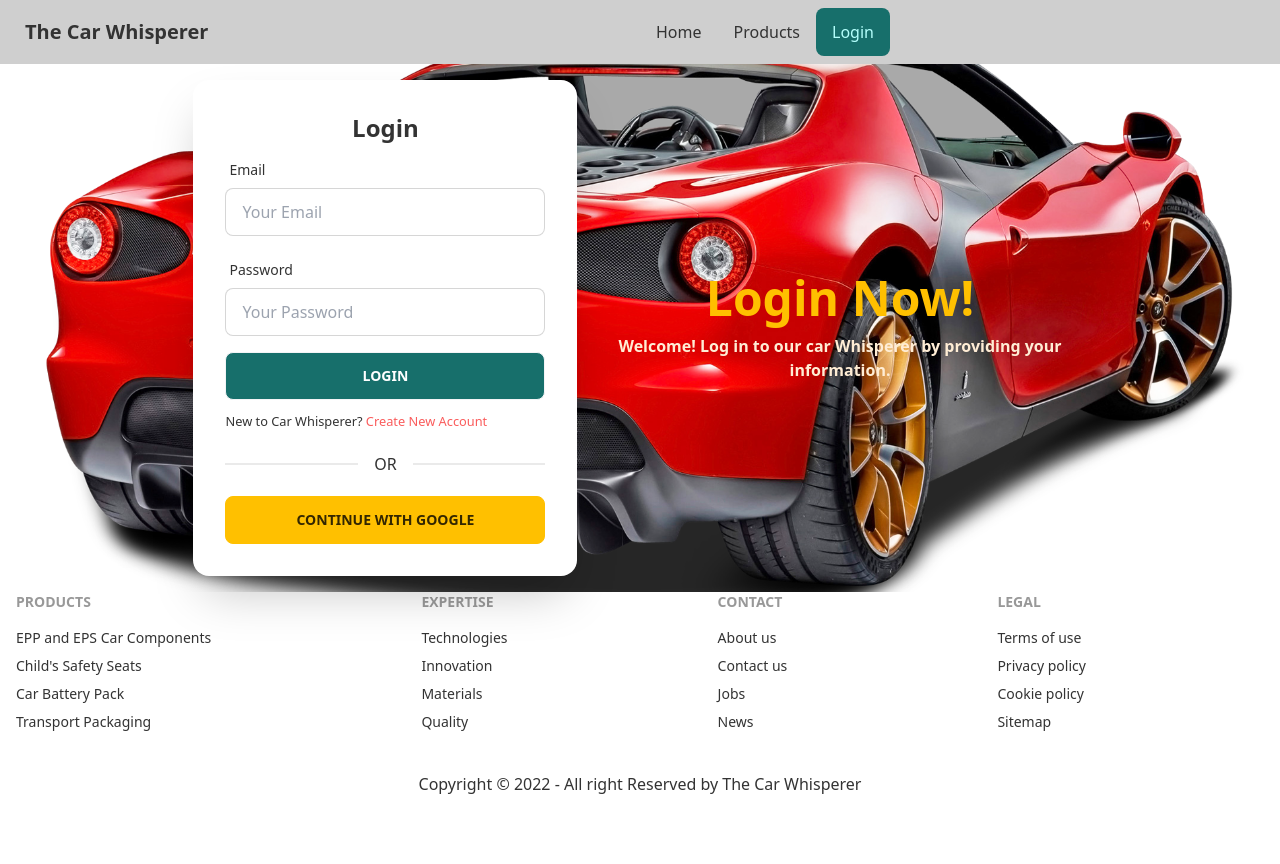
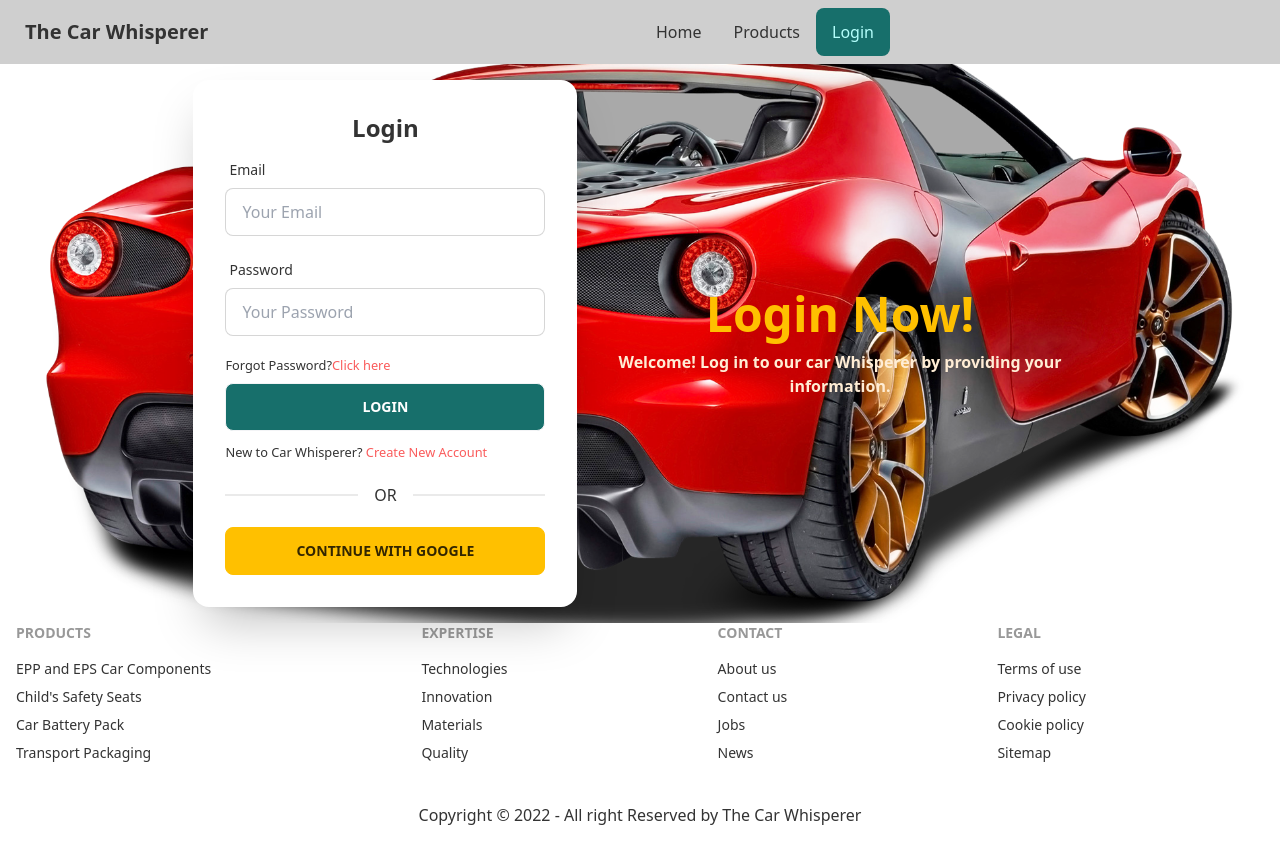
Before and after one commit to anikjoyy/manufacturer-website-client-side, a React (Create React App) app: page /login in a window 1280 px wide. Shown: the top 864 px of the page. Before the commit the page ends 836 px from the top, so only its background shows below. Built offline with nearby package versions, Linux system fonts and the light colour scheme; no server answers.

Commit message:
tried the forget password things

```diff
--- a/package.json
+++ b/package.json
@@ -15,6 +15,7 @@
     "react-hook-form": "^7.31.2",
     "react-router-dom": "^6.3.0",
     "react-scripts": "5.0.1",
+    "react-toastify": "^9.0.1",
     "web-vitals": "^2.1.4"
   },
   "scripts": {
--- a/src/Pages/Home/AllProduct.js
+++ b/src/Pages/Home/AllProduct.js
@@ -16,7 +16,7 @@ const AllProduct = () => {
       </h4>
       <div className='grid grid-cols-1 md:grid-cols-2 lg:grid-cols-3 gap-5'>
         {allProduct.map((product) => (
-          <Product key={product.id} product={product}></Product>
+          <Product key={product._id} product={product}></Product>
         ))}
       </div>
     </div>
--- a/src/Pages/Login/Login.js
+++ b/src/Pages/Login/Login.js
@@ -1,4 +1,4 @@
-import React, { useEffect } from 'react';
+import React, { useEffect, useRef } from 'react';
 import regImage from '../../assets/images/registrationImage.png';
 import {
   useSignInWithEmailAndPassword,
@@ -8,11 +8,15 @@ import auth from '../../Firebase/firebase.init';
 import { useForm } from 'react-hook-form';
 import Loading from '../Shared/Loading';
 import { Link, useLocation, useNavigate } from 'react-router-dom';
+import { ToastContainer, toast } from 'react-toastify';
+import 'react-toastify/dist/ReactToastify.css';
 
 const Login = () => {
   const [signInWithGoogle, gUser, gLoading, gError] = useSignInWithGoogle(auth);
+
   const [signInWithEmailAndPassword, user, loading, error] =
     useSignInWithEmailAndPassword(auth);
+
   const {
     register,
     formState: { errors },
@@ -22,6 +26,7 @@ const Login = () => {
   let signInError;
   const navigate = useNavigate();
   const location = useLocation();
+
   let from = location.state?.from?.pathname || '/';
 
   useEffect(() => {
@@ -129,6 +134,17 @@ const Login = () => {
                 </label>
               </div>
               {signInError}
+              <p>
+                <small>
+                  Forgot Password?
+                  <button
+                    className='text-error pe-auto text-decoration-none pb-2'
+                    disabled
+                  >
+                    Click here
+                  </button>
+                </small>
+              </p>
               <input
                 className='btn w-full max-w-xs text-white bg-primary hover:text-black'
                 type='submit'
@@ -153,6 +169,7 @@ const Login = () => {
           </div>
         </div>
       </div>
+      <ToastContainer />
     </div>
   );
 };
```
Also changed, not shown: 1 other file (tests, documents, lock files or other folders).
